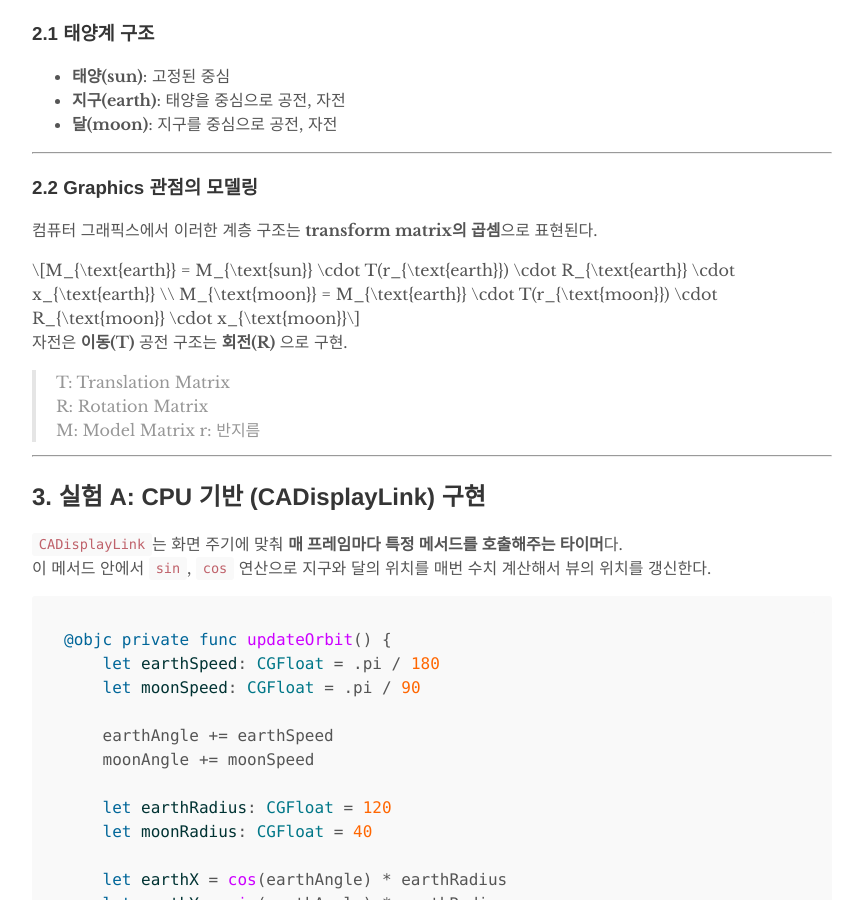
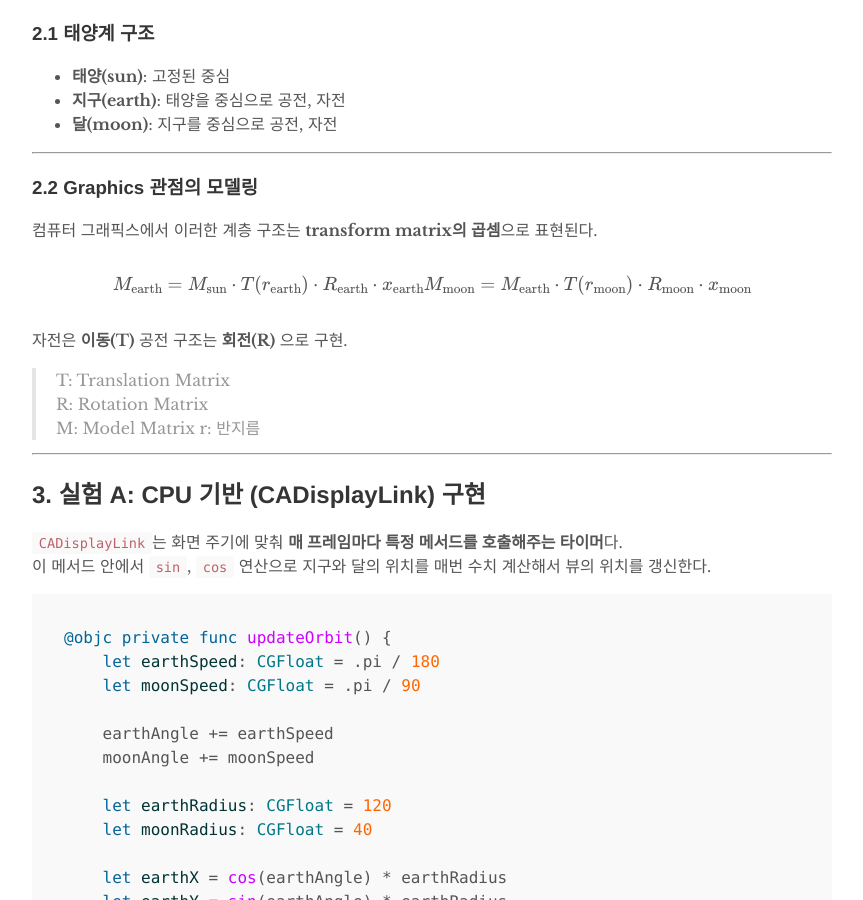
Before and after one commit to doremin/doremin.github.io, a Jekyll site: the page built from _posts/2025-06-19-01:57.md, in a window 1280 px wide and 900 px high, scrolled down 787 px. Shown: the whole window, without its empty margins (208-1071 px from the left). Built offline with Jekyll 4.4.1, drawn with Linux system fonts in a browser that asks for light colours.

Commit message:
[FIX] Latex

```diff
--- a/_config.yml
+++ b/_config.yml
@@ -13,6 +13,8 @@ author:
 markdown:       kramdown
 kramdown:
   math_engine: mathjax
+  math_engine_opts:
+    preview: false
 include:
   - _pages
 
--- a/_layouts/post.html
+++ b/_layouts/post.html
@@ -37,3 +37,6 @@ layout: default
 
   <a href="#" class="top">Top</a>
 </div>
+
+<script type="text/javascript" async src="https://cdn.jsdelivr.net/npm/mathjax@3/es5/tex-mml-chtml.js">
+</script>
--- a/_posts/2025-06-19-01:57.md
+++ b/_posts/2025-06-19-01:57.md
@@ -34,10 +34,15 @@ UIKit에서 애니메이션을 만들 때 `UIView.animate`나 `CABasicAnimation`
 
 컴퓨터 그래픽스에서 이러한 계층 구조는 **transform matrix의 곱셈**으로 표현된다.
 
+<div>
+
 $$
 M_{\text{earth}} = M_{\text{sun}} \cdot T(r_{\text{earth}}) \cdot R_{\text{earth}} \cdot x_{\text{earth}} \\
 M_{\text{moon}} = M_{\text{earth}} \cdot T(r_{\text{moon}}) \cdot R_{\text{moon}} \cdot x_{\text{moon}}
 $$
+
+</div>
+
 
 자전은 **이동(T)** 공전 구조는 **회전(R)** 으로 구현.
 
```
Lines whose indentation alone changed are shown as unchanged.
